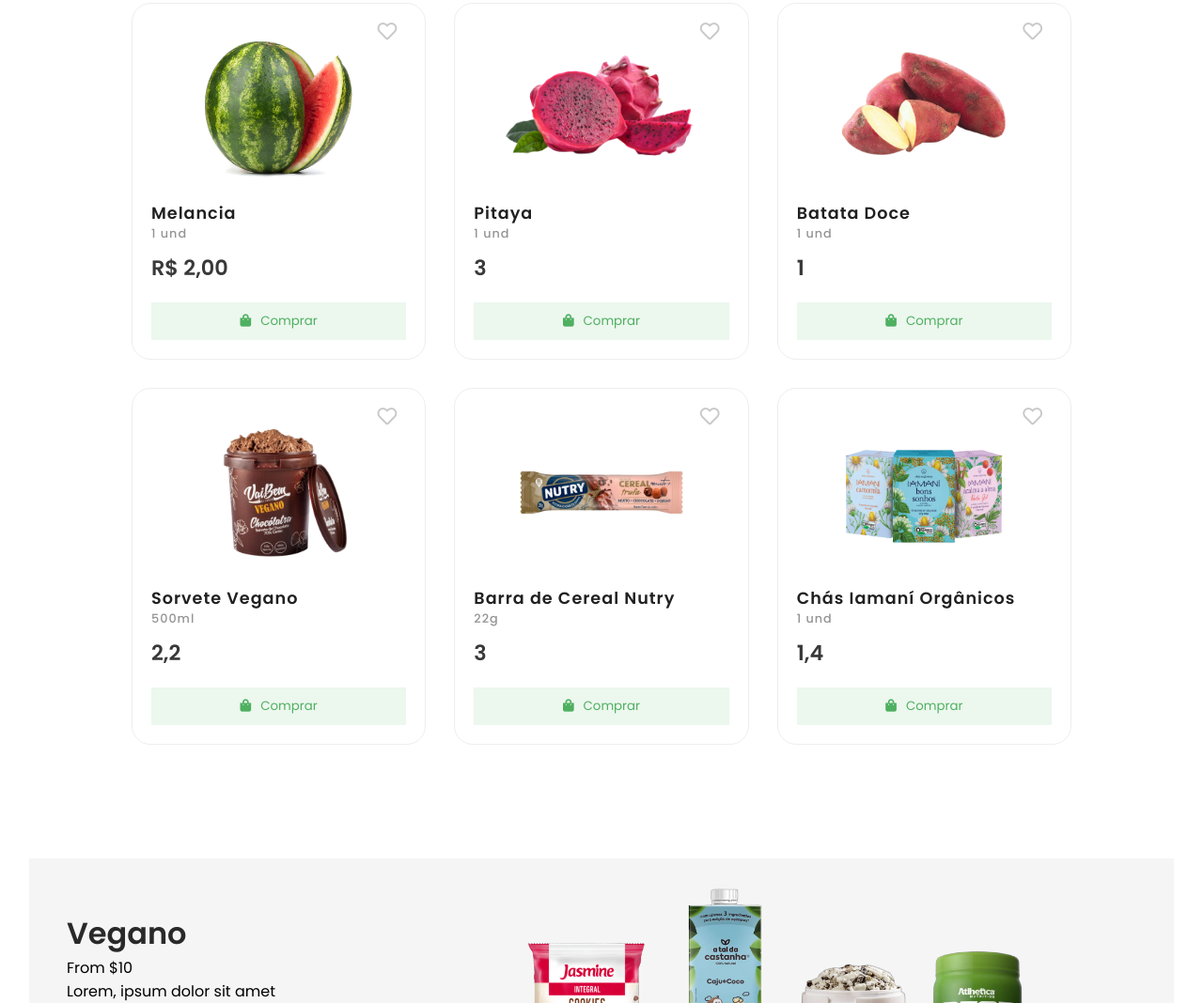
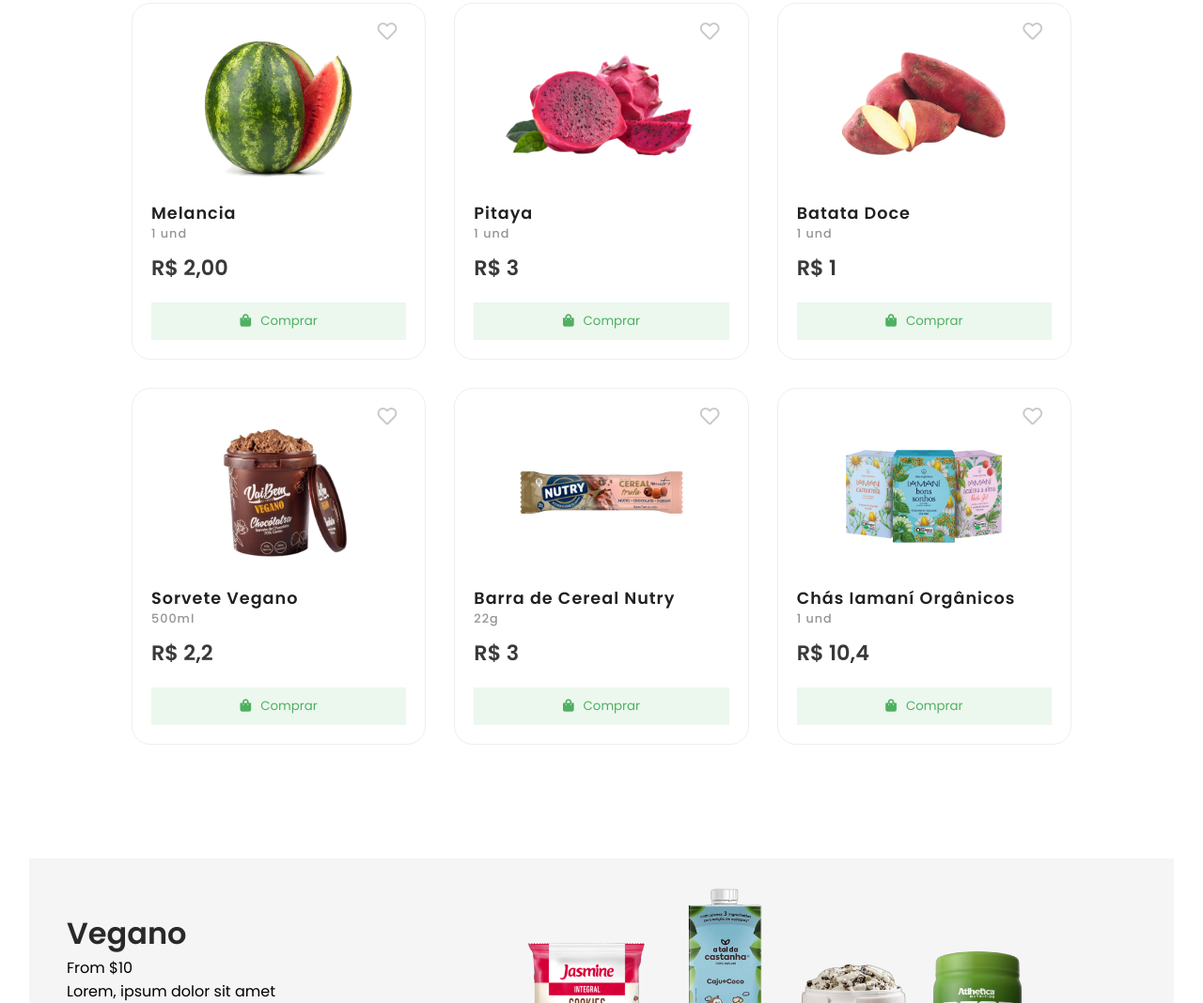
Before and after one commit to Fer2e/site1, a plain HTML site: page index.html in a window 1280 px wide. Shown: the part 1066-2134 px from the top of the page at 94% size. Drawn offline with nearby package versions, Linux system fonts and the light colour scheme.

Commit message:
Update index.html

```diff
--- a/index.html
+++ b/index.html
@@ -167,7 +167,7 @@
                     <img alt="apple" src="img/pita.png">
                     <strong>Pitaya</strong>
                     <span class="quantity">1 und</span>
-                    <span class="price">3</span>
+                    <span class="price">R$ 3</span>
                     <!--cart-btn------->
                     <button class="cart-btn" onclick="addToCart('Pitaya', 3.00)">
                         <i class="fas fa-shopping-bag"></i> Comprar
@@ -183,7 +183,7 @@
                     <img alt="apple" src="img/batata.png">
                     <strong>Batata Doce</strong>
                     <span class="quantity">1 und</span>
-                    <span class="price">1</span>
+                    <span class="price">R$ 1</span>
                     <!--cart-btn------->
                     <button class="cart-btn" onclick="addToCart('Batata Doce', 1.00)">
                         <i class="fas fa-shopping-bag"></i> Comprar
@@ -198,7 +198,7 @@
                     <img alt="apple" src="img/sorvete.png">
                     <strong>Sorvete Vegano</strong>
                     <span class="quantity">500ml</span>
-                    <span class="price">2,2</span>
+                    <span class="price">R$ 2,2</span>
                     <!--cart-btn------->
                     <button class="cart-btn" onclick="addToCart('Sorvete Vegan', 2.02)">
                         <i class="fas fa-shopping-bag"></i> Comprar
@@ -213,7 +213,7 @@
                     <img alt="apple" src="img/fit.png">
                     <strong>Barra de Cereal Nutry</strong>
                     <span class="quantity">22g</span>
-                    <span class="price">3</span>
+                    <span class="price">R$ 3</span>
                     <!--cart-btn------->
                     <button class="cart-btn" onclick="addToCart('Barra de Cereal Nutry',3.00)">
                         <i class="fas fa-shopping-bag"></i> Comprar
@@ -228,7 +228,7 @@
                     <img alt="apple" src="img/Noite-removebg-preview.png">
                     <strong>Chás Iamaní Orgânicos</strong>
                     <span class="quantity">1 und</span>
-                    <span class="price">1,4</span>
+                    <span class="price">R$ 10,4</span>
                     <!--cart-btn------->
                     <button class="cart-btn" onclick="addToCart('Chás Iamaní Orgânicos',1.04)">
                         <i class="fas fa-shopping-bag"></i> Comprar
```
